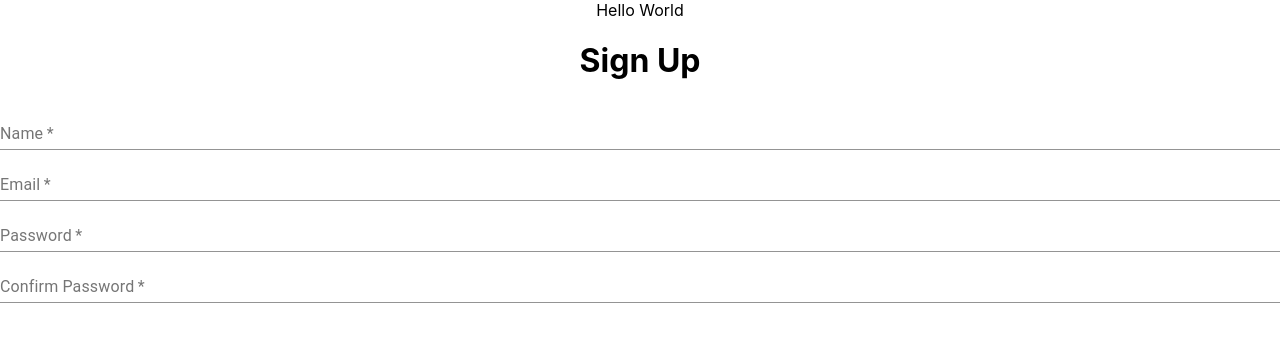
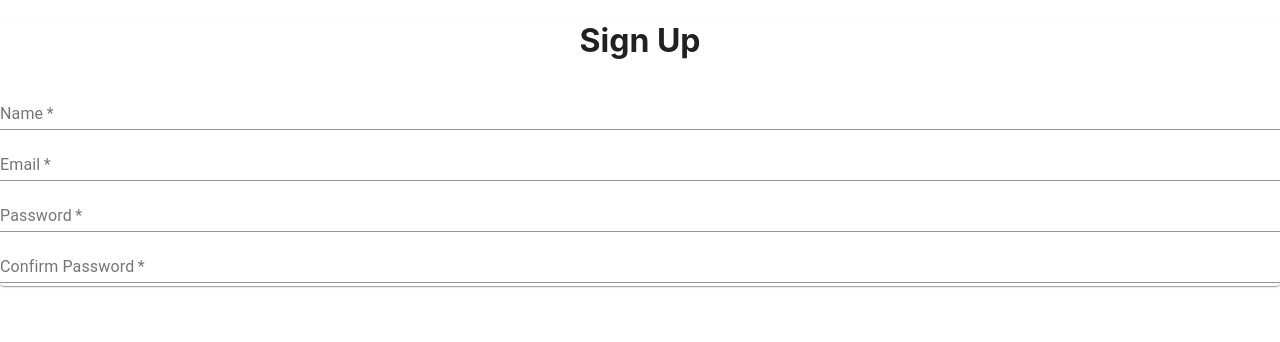
Before and after one commit to patFish/signup-es5, a React (Create React App) app: page / in a window 1280 px wide. Shown: the top 342 px of the page. Built offline with nearby package versions, Linux system fonts and the light colour scheme.

Commit message:
added surounding paper

```diff
--- a/src/App.js
+++ b/src/App.js
@@ -2,16 +2,18 @@ import React from 'react'
 import './App.css'
 import RiskForm from './container/RiskForm'
 import { BrowserRouter as Router, Switch, Route } from 'react-router-dom'
+import { Paper } from '@material-ui/core'
 
 function App() {
   return (
     <div className="App">
-      <div>Hello World</div>
-      <Router>
-        <Switch>
-          <Route exact path={'/'} render={props => <RiskForm {...props} />} />
-        </Switch>
-      </Router>
+      <Paper>
+        <Router>
+          <Switch>
+            <Route exact path={'/'} render={props => <RiskForm {...props} />} />
+          </Switch>
+        </Router>
+      </Paper>
     </div>
   )
 }
```
